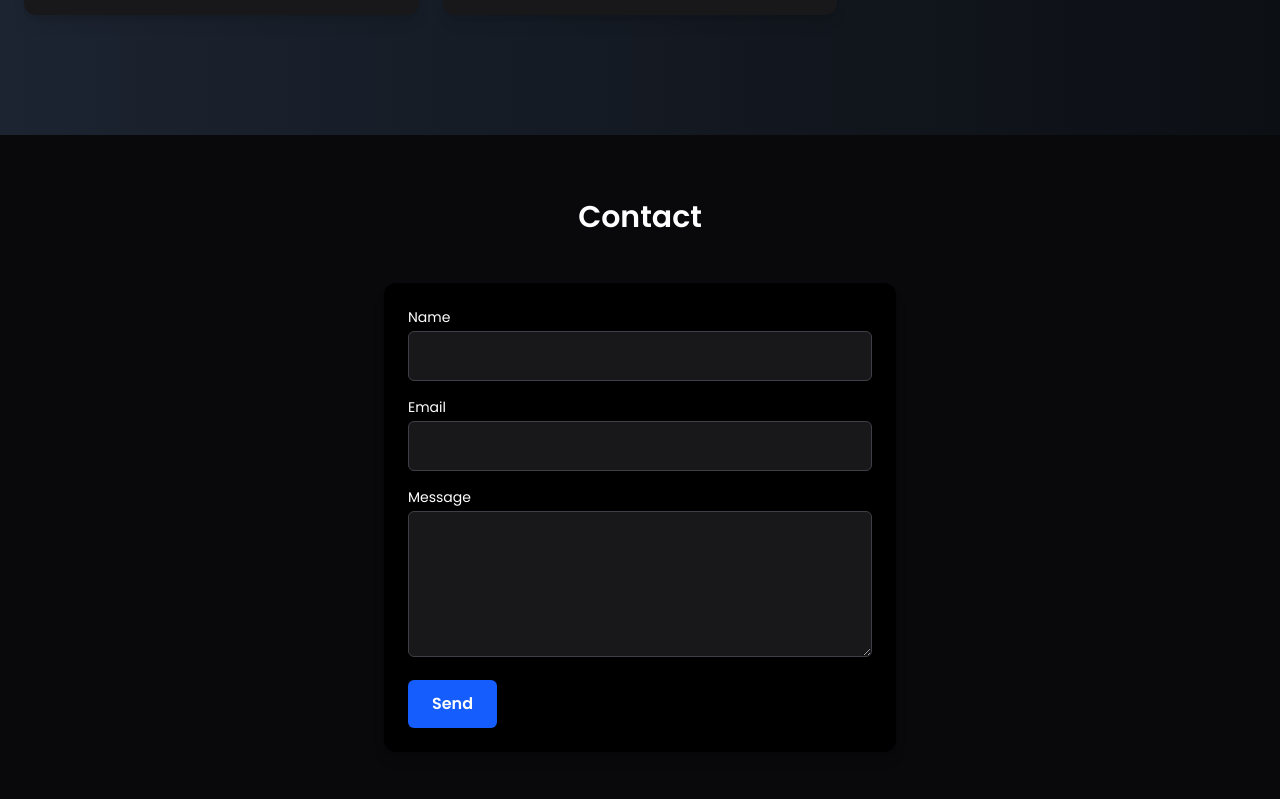
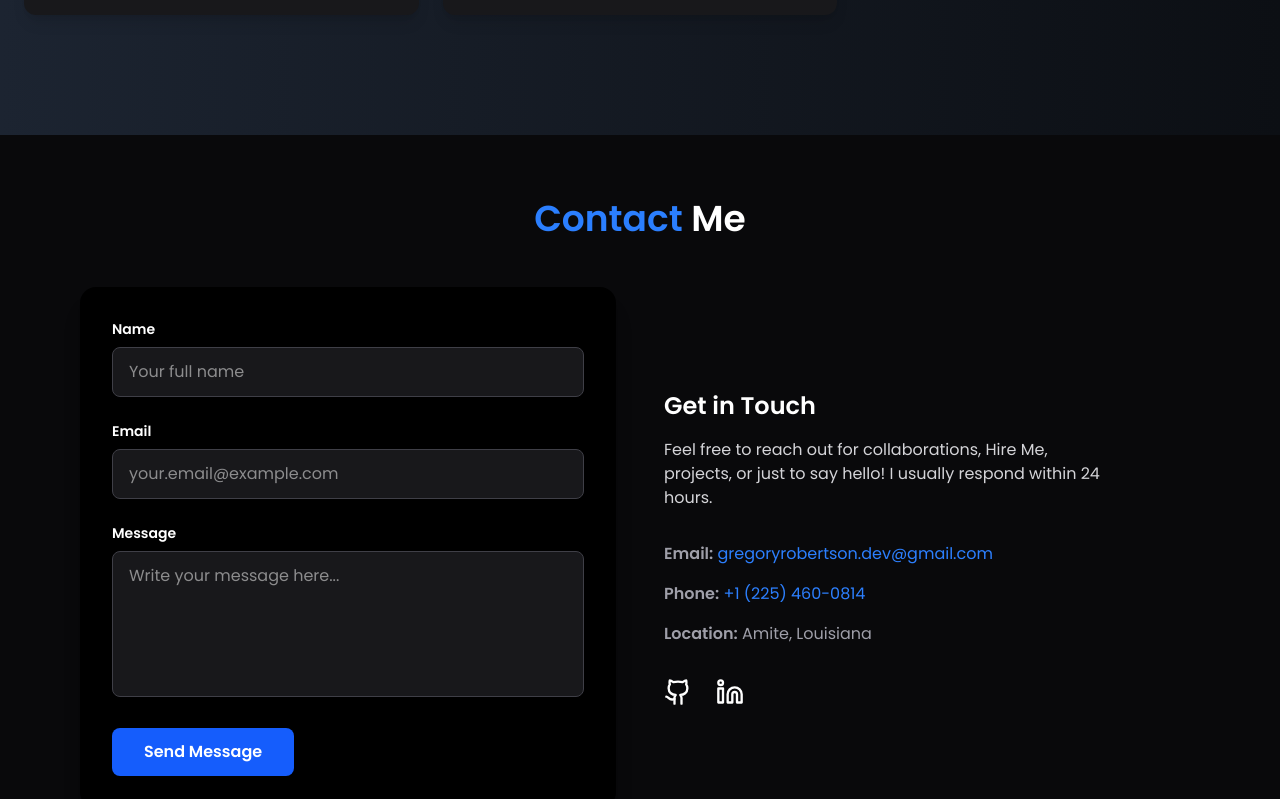
Before and after one commit to GregoryRobetertson/portfolio, a Next.js app: page / in a window 1280 px wide. Shown: the part 4641-5440 px from the top of the page. Built offline with nearby package versions, Linux system fonts and the light colour scheme; no server answers.

Commit message:
improved layout and design

```diff
--- a/src/app/components/Contact.jsx
+++ b/src/app/components/Contact.jsx
@@ -1,7 +1,10 @@
 "use client";
 import emailjs from "@emailjs/browser";
 import { motion } from "framer-motion";
-import React, { useRef } from "react";
+import React, { useRef, useState } from "react";
+import Github from "lucide-react/dist/esm/icons/github";
+import Linkedin from "lucide-react/dist/esm/icons/linkedin";
+import Mail from "lucide-react/dist/esm/icons/mail";
 
 export default function Contact() {
   const service = process.env.NEXT_PUBLIC_EMAILJS_SERVICE_ID;
@@ -9,44 +12,42 @@ export default function Contact() {
   const publickey = process.env.NEXT_PUBLIC_EMAILJS_PUBLIC_KEY;
   const form = useRef(null);
 
-  console.log("Service ID:", service);
-  console.log("Template ID:", template);
-  console.log("Public Key:", publickey);
-  console.log("Form Reference:", form.current);
+  const [status, setStatus] = useState(""); // for showing success/error message
 
   const sendEmail = async (e) => {
     e.preventDefault();
     try {
       await emailjs.sendForm(service, template, form.current, publickey);
-      console.log("Success!");
+      setStatus("Message sent successfully!");
+      form.current.reset();
     } catch (error) {
+      setStatus("Failed to send message. Try again.");
       console.error("Error sending message!", error);
     }
   };
+
   return (
-    <>
-      <motion.section
-        initial={{ opacity: 0, y: 50 }}
-        whileInView={{ opacity: 1, y: 0 }}
-        viewport={{ once: true, amount: 0.2 }} // triggers when 20% is visible
-        transition={{
-          delay: 0.4,
-          duration: 1.5, // slow and smooth
-          ease: "easeOut",
-        }}
-        className="bg-zinc-950 py-16"
-      >
-        <h1 className="mb-12 text-white text-3xl font-bold text-center">
-          Contact
-        </h1>
+    <motion.section
+      initial={{ opacity: 0, y: 50 }}
+      whileInView={{ opacity: 1, y: 0 }}
+      viewport={{ once: true, amount: 0.3 }}
+      transition={{ delay: 0.3, duration: 1.2, ease: "easeOut" }}
+      className="bg-zinc-950 py-16 px-4 sm:px-6 lg:px-20"
+    >
+      <h2 className="text-center text-4xl font-extrabold text-white mb-12">
+        <span className="text-blue-500">Contact</span> Me
+      </h2>
+
+      <div className="max-w-7xl mx-auto grid grid-cols-1 md:grid-cols-2 gap-12">
+        {/* Contact Form */}
         <form
           ref={form}
           onSubmit={sendEmail}
-          className="max-w-lg mx-auto p-6 bg-black rounded-xl shadow-lg text-white space-y-4"
+          className="bg-black bg-opacity-70 rounded-2xl shadow-xl p-8 flex flex-col space-y-6 text-white"
           id="Contact"
         >
           <div>
-            <label htmlFor="name" className="block text-sm font-medium">
+            <label htmlFor="name" className="block text-sm font-semibold mb-2">
               Name
             </label>
             <input
@@ -54,25 +55,30 @@ export default function Contact() {
               name="user_name"
               id="name"
               required
-              className="w-full mt-1 p-3 bg-zinc-900 text-white border border-zinc-700 rounded-md focus:outline-none focus:border-blue-500"
+              placeholder="Your full name"
+              className="w-full px-4 py-3 bg-zinc-900 rounded-lg border border-zinc-700 focus:outline-none focus:ring-2 focus:ring-blue-500 shadow-sm transition"
             />
           </div>
 
           <div>
-            <label htmlFor="email" className="block text-sm font-medium">
+            <label htmlFor="email" className="block text-sm font-semibold mb-2">
               Email
             </label>
             <input
               type="email"
               name="user_email"
-              id=" Your Email"
+              id="email"
               required
-              className="w-full mt-1 p-3 bg-zinc-900 text-white border border-zinc-700 rounded-md focus:outline-none focus:border-blue-500"
+              placeholder="your.email@example.com"
+              className="w-full px-4 py-3 bg-zinc-900 rounded-lg border border-zinc-700 focus:outline-none focus:ring-2 focus:ring-blue-500 shadow-sm transition"
             />
           </div>
 
           <div>
-            <label htmlFor="message" className="block text-sm font-medium">
+            <label
+              htmlFor="message"
+              className="block text-sm font-semibold mb-2"
+            >
               Message
             </label>
             <textarea
@@ -80,17 +86,88 @@ export default function Contact() {
               id="message"
               rows="5"
               required
-              className="w-full mt-1 p-3 bg-zinc-900 text-white border border-zinc-700 rounded-md focus:outline-none focus:border-blue-500"
+              placeholder="Write your message here..."
+              className="w-full px-4 py-3 bg-zinc-900 rounded-lg border border-zinc-700 focus:outline-none focus:ring-2 focus:ring-blue-500 shadow-sm transition resize-none"
             />
           </div>
 
-          <input
+          <button
             type="submit"
-            value="Send"
-            className="bg-blue-600 hover:bg-blue-700 transition-colors text-white px-6 py-3 rounded-md cursor-pointer font-semibold"
-          />
+            className="self-start bg-blue-600 hover:bg-blue-700 transition rounded-lg px-8 py-3 font-semibold shadow-md"
+          >
+            Send Message
+          </button>
+
+          {status && (
+            <p
+              className={`mt-2 text-sm ${
+                status.includes("success") ? "text-green-400" : "text-red-400"
+              }`}
+            >
+              {status}
+            </p>
+          )}
         </form>
-      </motion.section>
-    </>
+
+        {/* Contact Info & Social Links */}
+        <motion.div
+          initial={{ opacity: 0, x: 30 }}
+          whileInView={{ opacity: 1, x: 0 }}
+          viewport={{ once: true }}
+          transition={{ delay: 0.5, duration: 1 }}
+          className="text-white flex flex-col justify-center space-y-8"
+        >
+          <h3 className="text-2xl font-bold mb-4">Get in Touch</h3>
+          <p className="text-zinc-300 max-w-md">
+            Feel free to reach out for collaborations, Hire Me, projects, or
+            just to say hello! I usually respond within 24 hours.
+          </p>
+
+          <div className="space-y-4 text-zinc-400">
+            <div>
+              <strong>Email:</strong>{" "}
+              <a
+                href="mailto:gregoryrobertson.dev@gmail.com"
+                className="text-blue-500 hover:underline"
+              >
+                gregoryrobertson.dev@gmail.com
+              </a>
+            </div>
+            <div>
+              <strong>Phone:</strong>{" "}
+              <a
+                href="tel:+1234567890"
+                className="text-blue-500 hover:underline"
+              >
+                +1 (225) 460-0814
+              </a>
+            </div>
+            <div>
+              <strong>Location:</strong> Amite, Louisiana
+            </div>
+          </div>
+
+          {/* Social Links */}
+          <div className="flex space-x-6">
+            <a
+              href="https://github.com/GregoryRobetertson"
+              target="_blank"
+              rel="noopener noreferrer"
+              className="hover:text-blue-500 transition-colors duration-200"
+            >
+              <Github size={28} />
+            </a>
+            <a
+              href="https://linkedin.com/in/GregoryRobertsonJr-developer"
+              target="_blank"
+              rel="noopener noreferrer"
+              className="hover:text-blue-500 transition-colors duration-200"
+            >
+              <Linkedin size={28} />
+            </a>
+          </div>
+        </motion.div>
+      </div>
+    </motion.section>
   );
 }
```
